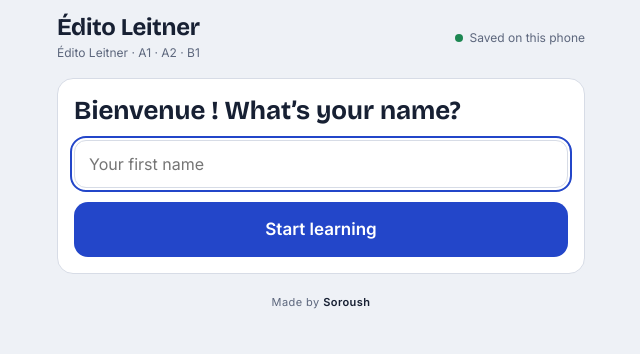
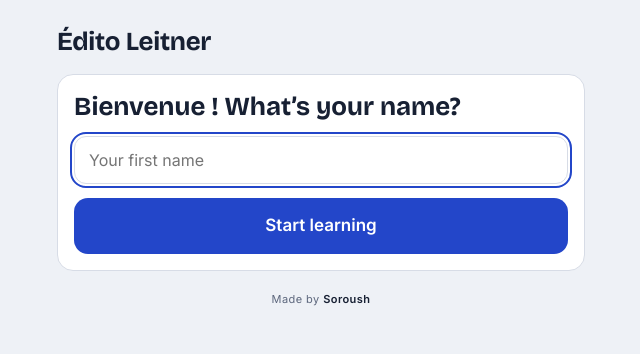
Before and after one commit to Djsoroush/edito-leitner, a plain HTML site: page index.html in a window 1280 px wide. Shown: the whole page, without its empty margins (319-959 px from the left). Drawn offline with nearby package versions, Linux system fonts and the light colour scheme.

Commit message:
Add files via upload

```diff
--- a/index.html
+++ b/index.html
@@ -5,6 +5,15 @@
 <meta name="viewport" content="width=device-width, initial-scale=1, maximum-scale=1, user-scalable=no, viewport-fit=cover">
 <title>Édito Leitner</title>
 <meta name="description" content="Leitner flashcards for Édito A1, A2 and B1 vocabulary with Persian meanings.">
+<meta property="og:type" content="website">
+<meta property="og:site_name" content="Édito Leitner">
+<meta property="og:title" content="Édito Leitner — French flashcards">
+<meta property="og:description" content="3,123 Édito A1–B1 words with Persian meanings, audio and a Leitner box. Free, works offline on iPhone.">
+<meta property="og:url" content="https://djsoroush.github.io/edito-leitner/">
+<meta property="og:image" content="https://djsoroush.github.io/edito-leitner/share.png">
+<meta property="og:image:width" content="1200">
+<meta property="og:image:height" content="630">
+<meta name="twitter:card" content="summary_large_image">
 <link rel="manifest" href="manifest.webmanifest">
 <link rel="apple-touch-icon" href="apple-touch-icon.png">
 <link rel="icon" href="icon-192.png">
@@ -54,9 +63,10 @@ button:focus-visible,input:focus-visible{outline:2px solid var(--accent);outline
 .muted{color:var(--muted)}
 .num{font-variant-numeric:tabular-nums}
 
-header.top{display:flex;align-items:center;justify-content:space-between;gap:12px}
+header.top{display:flex;align-items:center;min-height:44px;padding-top:12px}
+body::before{content:"";position:fixed;inset:0 0 auto;height:env(safe-area-inset-top,0px);background:var(--bg);z-index:10}
 .brand{font:700 22px/1.1 var(--f-display);letter-spacing:-.01em}
-.greet{font:700 24px/1.15 var(--f-display);letter-spacing:-.01em;overflow-wrap:anywhere}
+.greet{font:700 26px/1.2 var(--f-display);letter-spacing:-.01em;overflow-wrap:anywhere}
 .greet .who{color:var(--accent)}
 .greet button{border:0;background:none;padding:0 0 0 6px;font:500 12px var(--f-body);color:var(--muted);text-decoration:underline;vertical-align:middle}
 .sub{font-size:12px;color:var(--muted);margin-top:2px}
@@ -189,8 +199,7 @@ header.top{display:flex;align-items:center;justify-content:space-between;gap:12p
 
 <div class="wrap" id="app">
   <header class="top">
-    <div style="min-width:0"><div class="greet" id="greet">Édito Leitner</div><div class="sub">Édito Leitner · A1 · A2 · B1</div></div>
-    <div class="sync" id="sync"><i></i><span>Loading…</span></div>
+    <div class="greet" id="greet">Édito Leitner</div>
   </header>
   <div id="view"><div class="loading">Loading 3,123 words…</div></div>
   <footer class="credit" id="credit" hidden>Made by <b>Soroush</b></footer>
@@ -213,8 +222,7 @@ function salut(){const h=new Date().getHours();
   return h>=5&&h<12?['Bonjour','Good morning']:h<18&&h>=12?['Bon après-midi','Good afternoon']:h>=18&&h<22?['Bonsoir','Good evening']:['Bonne nuit','Good night']}
 function updateGreet(){const el=$('#greet');if(!el)return;const n=S.s.name;const [fr,en]=salut();
   if(!n){el.textContent='Édito Leitner';return}
-  el.innerHTML=`<span title="${en}">${fr},</span> <span class="who">${esc(n)}</span><button id="chg" aria-label="Change your name">edit</button>`;
-  $('#chg').onclick=()=>{editingName=true;session=null;render()}}
+  el.innerHTML=`<span title="${en}">${fr},</span> <span class="who">${esc(n)}</span>`}
 setInterval(updateGreet,60000);
 function settle(){if(!ready){ready=true;render()}}
 
@@ -230,7 +238,7 @@ function saveLocal(){try{localStorage.setItem(LKEY,JSON.stringify(S))}catch(e){}
 /* ---------- account sync (phone + laptop) ---------- */
 let db=null, uid=null, synced=false;
 const dirty=new Set(), inflight=new Set(); let timer=null;
-function setSync(cls,txt){const el=$('#sync');el.className='sync '+cls;el.querySelector('span').textContent=txt}
+let syncState=['','Loading…'];function setSync(cls,txt){syncState=[cls,txt];const el=$('#sync');if(!el)return;el.className='sync '+cls;el.querySelector('span').textContent=txt}
 function levelOf(id){return DATA[id][6]}
 function docFor(name){return db.collection('data/users/'+uid).doc(name)}
 function mergeCards(remote){let changed=false,newer=false;
@@ -351,10 +359,12 @@ function renderHome(){$('#credit').hidden=false;const st=stats();const total=st.
       <label class="toggle"><input type="checkbox" id="sof" ${S.s.speakOnFlip?'checked':''}> Say the word aloud when I flip the card</label>
       <div class="row"><span class="muted" style="font-size:13px">Progress is saved on this device. Use Back up / Restore to move it to another device.</span>
         <button class="danger" id="reset">Reset progress</button></div>
+      <div class="row"><div class="sync ${syncState[0]}" id="sync"><i></i><span>${esc(syncState[1])}</span></div><button class="chip" id="chg">Change name</button></div>
       <div class="row" style="justify-content:flex-start"><button class="chip" id="bk">Back up progress</button><label class="chip" for="rs" style="cursor:pointer">Restore from backup</label><input type="file" id="rs" accept=".json,application/json" hidden></div>
     </section></div>`;
   document.querySelectorAll('[data-lv]').forEach(b=>b.onclick=()=>{const l=b.dataset.lv;const set=new Set(S.s.levels);set.has(l)?set.delete(l):set.add(l);if(!set.size)return;S.s.levels=LEVELS.filter(x=>set.has(x));S.s.t=Date.now();persist();render()});
   $('#start').onclick=startSession;
+  $('#chg').onclick=()=>{editingName=true;render()};
   const step=d=>{S.s.newPerDay=Math.max(0,Math.min(100,S.s.newPerDay+d));S.s.t=Date.now();persist();render()};
   $('#dn').onclick=()=>step(-5);$('#up').onclick=()=>step(5);
   $('#sof').onchange=e=>{S.s.speakOnFlip=e.target.checked;S.s.t=Date.now();persist()};
--- a/sw.js
+++ b/sw.js
@@ -1,5 +1,5 @@
 // Édito Leitner — offline cache. Bump VERSION when the files change.
-const VERSION = 'edito-v2';
+const VERSION = 'edito-v4';
 const CORE = ['./', 'index.html', 'vocab.json', 'manifest.webmanifest', 'icon-192.png', 'icon-512.png', 'apple-touch-icon.png'];
 
 self.addEventListener('install', e => {
```
Also changed, not shown: share.png (added).
